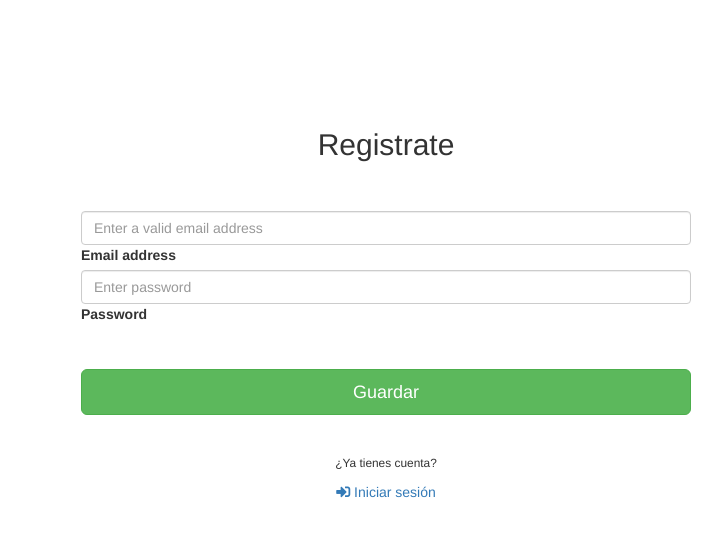
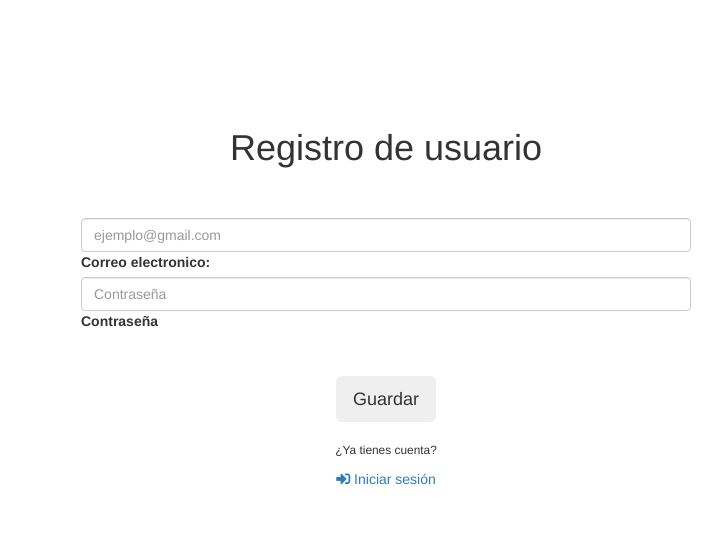
Before and after one commit to katiaOlem/katiaOlem.github.io, a website: page admin/templates/registro.html in a window 1280 px wide. Shown: the part 112-648 px from the top of the page, 574-1280 px from the left. Drawn offline with nearby package versions, Linux system fonts and the light colour scheme.

Commit message:
terminada

```diff
--- a/admin/templates/registro.html
+++ b/admin/templates/registro.html
@@ -24,7 +24,7 @@
                     <br><br><br><br><br><br><br><br><br><br><br>
                     <center>
                         <div class="d-flex flex-row align-items-center justify-content-center justify-content-lg-start">
-                            <h2 class="">Registrate</h2>
+                            <h1 class="">Registro de usuario</h1>
                         </div>
                     </center>
 
@@ -32,20 +32,20 @@
                     <!-- Email input -->
                     <div class="form-outline mb-4">
                       <input type="email" id="email" class="form-control form-control-lg"
-                        placeholder="Enter a valid email address" />
-                      <label class="form-label" for="email">Email address</label>
+                        placeholder="ejemplo@gmail.com" />
+                      <label class="form-label" for="email">Correo electronico:</label>
                     </div>
 
                     <!-- Password input -->
                     <div class="form-outline mb-3">
                       <input type="password" id="password" class="form-control form-control-lg"
-                        placeholder="Enter password" />
-                      <label class="form-label" for="password">Password</label>
+                        placeholder="Contraseña" />
+                      <label class="form-label" for="password">Contraseña</label>
                     </div>
                     <br><br>
 
                     <div class="text-center text-lg-start mt-4 pt-2">
-                        <input type="button" value="Guardar" onclick="PostRegUser_Admin()" class="btn btn-success btn-block btn-lg">
+                        <input type="button" value="Guardar" onclick="PostRegUser_Admin()" class="btn btn-primary1 btn-lg">
                         <br>
                         <br>
                         <p class="small fw-bold mt-2 pt-1 mb-0">¿Ya tienes cuenta?</p>
```
Also changed, not shown: admin/templates/login.html (+2 -2 lines), templates/registro.html (+1 -1 lines).
